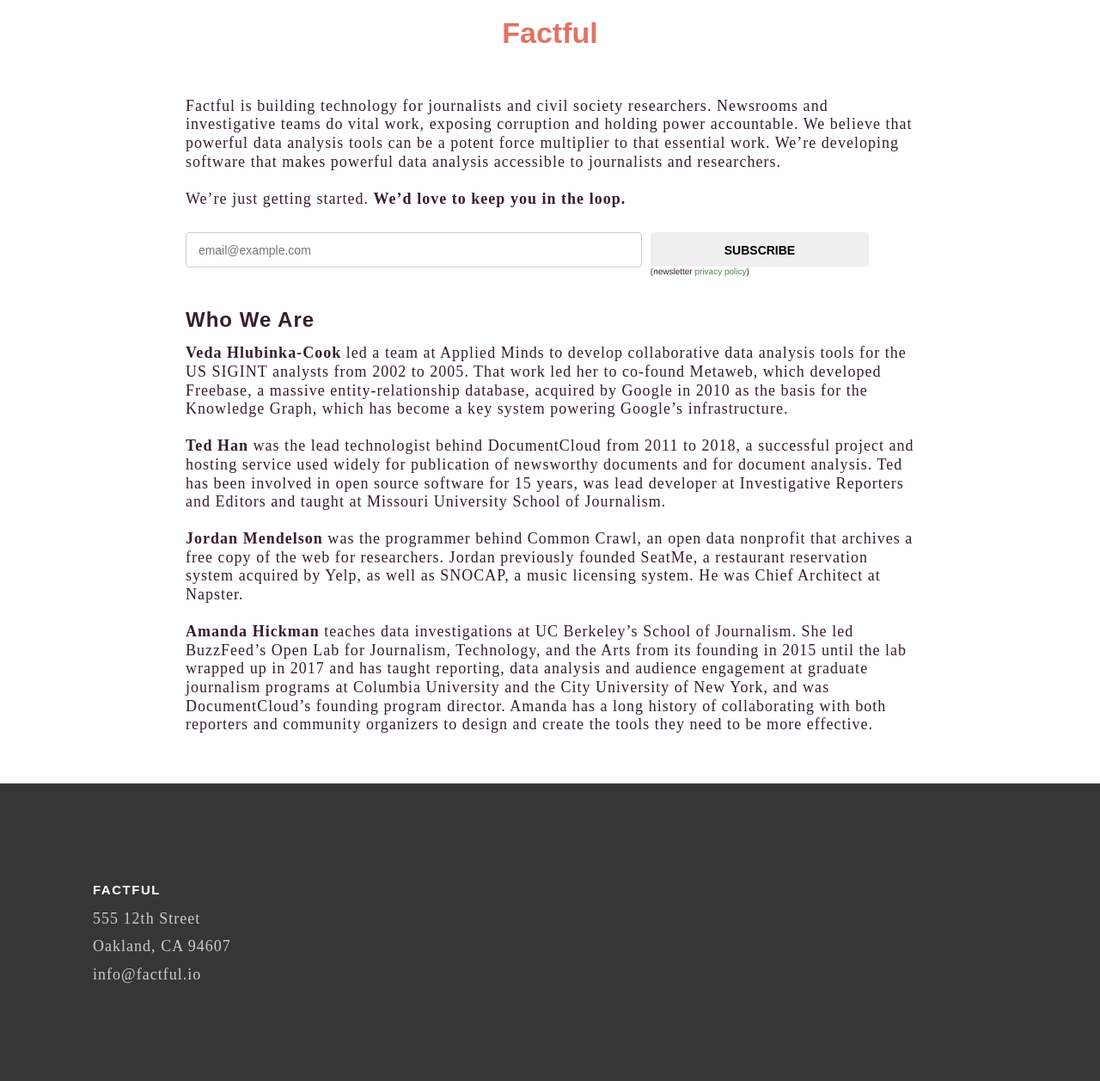
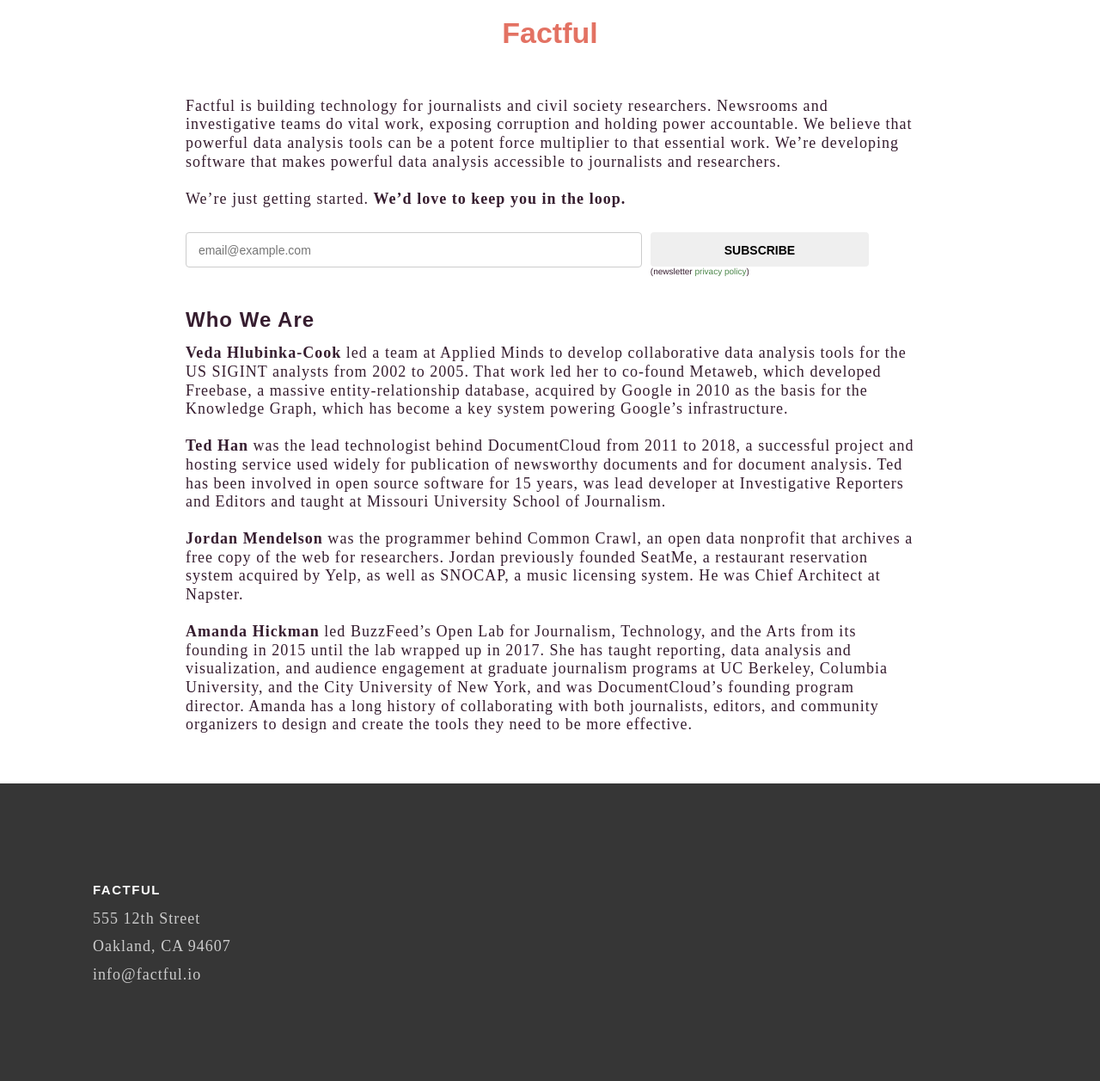
Before and after one commit to factful/factful.github.io, a Jekyll site: the page built from about.md, in a window 1280 px wide. Shown: the whole page at 86% size. Built offline with Jekyll 4.4.1, drawn with Linux system fonts in a browser that asks for light colours; nearby versions of some CDN libraries; some web fonts are replaced.

Commit message:
Update Amanda's bio
I'm not currently teaching a whole class at UCB

```diff
--- a/about.md
+++ b/about.md
@@ -19,4 +19,4 @@
 
 **Jordan Mendelson** was the programmer behind Common Crawl, an open data nonprofit that archives a free copy of the web for researchers. Jordan previously founded SeatMe, a restaurant reservation system acquired by Yelp, as well as SNOCAP, a music licensing system. He was Chief Architect at Napster.
 
-**Amanda Hickman** teaches data investigations at UC Berkeley’s School of Journalism. She led BuzzFeed’s Open Lab for Journalism, Technology, and the Arts from its founding in 2015 until the lab wrapped up in 2017 and has taught reporting, data analysis and audience engagement at graduate journalism programs at Columbia University and the City University of New York, and was DocumentCloud’s founding program director. Amanda has a long history of collaborating with both reporters and community organizers to design and create the tools they need to be more effective.
+**Amanda Hickman** led BuzzFeed’s Open Lab for Journalism, Technology, and the Arts from its founding in 2015 until the lab wrapped up in 2017. She has taught reporting, data analysis and visualization, and audience engagement at graduate journalism programs at UC Berkeley, Columbia University, and the City University of New York, and was DocumentCloud’s founding program director. Amanda has a long history of collaborating with both journalists, editors, and community organizers to design and create the tools they need to be more effective.
```
